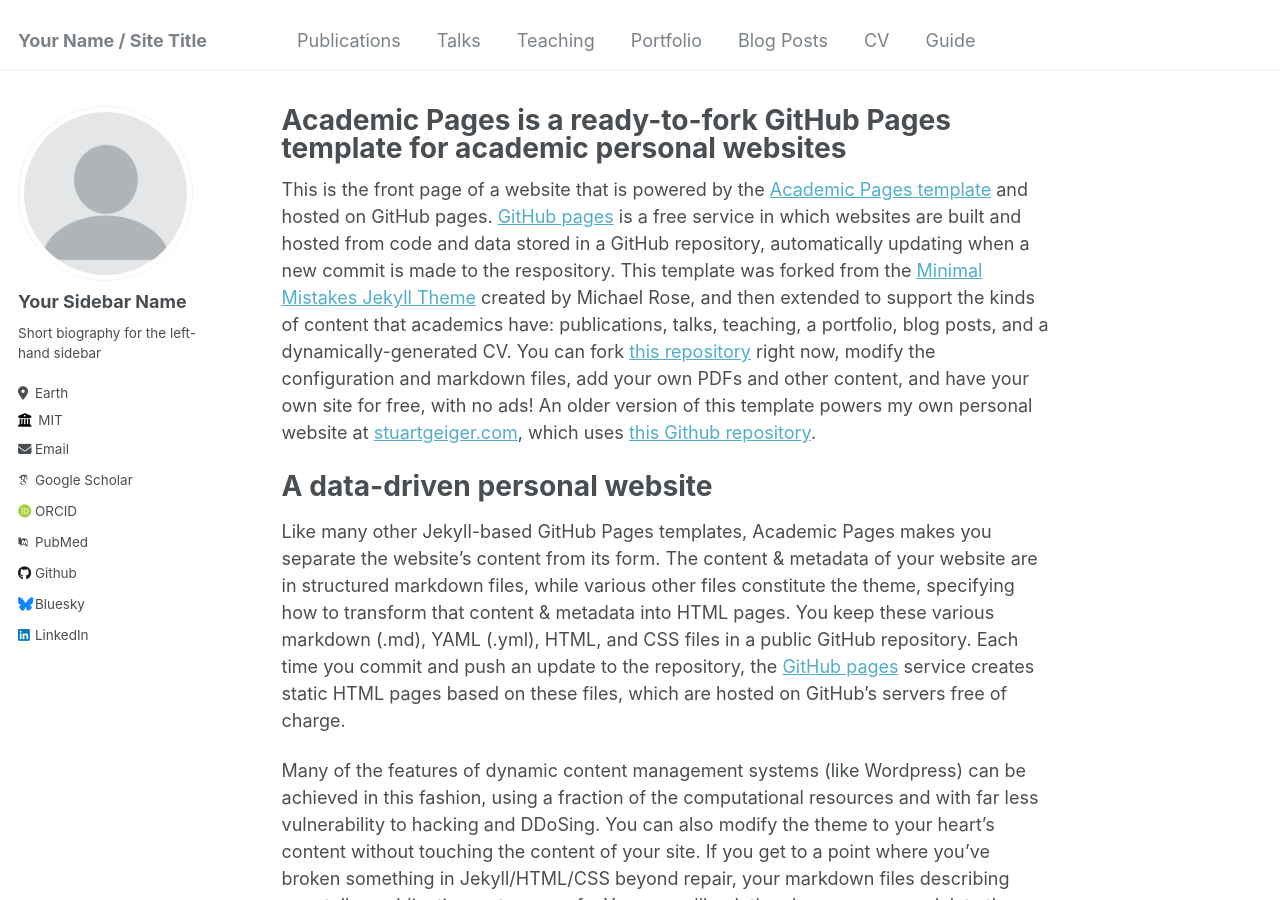
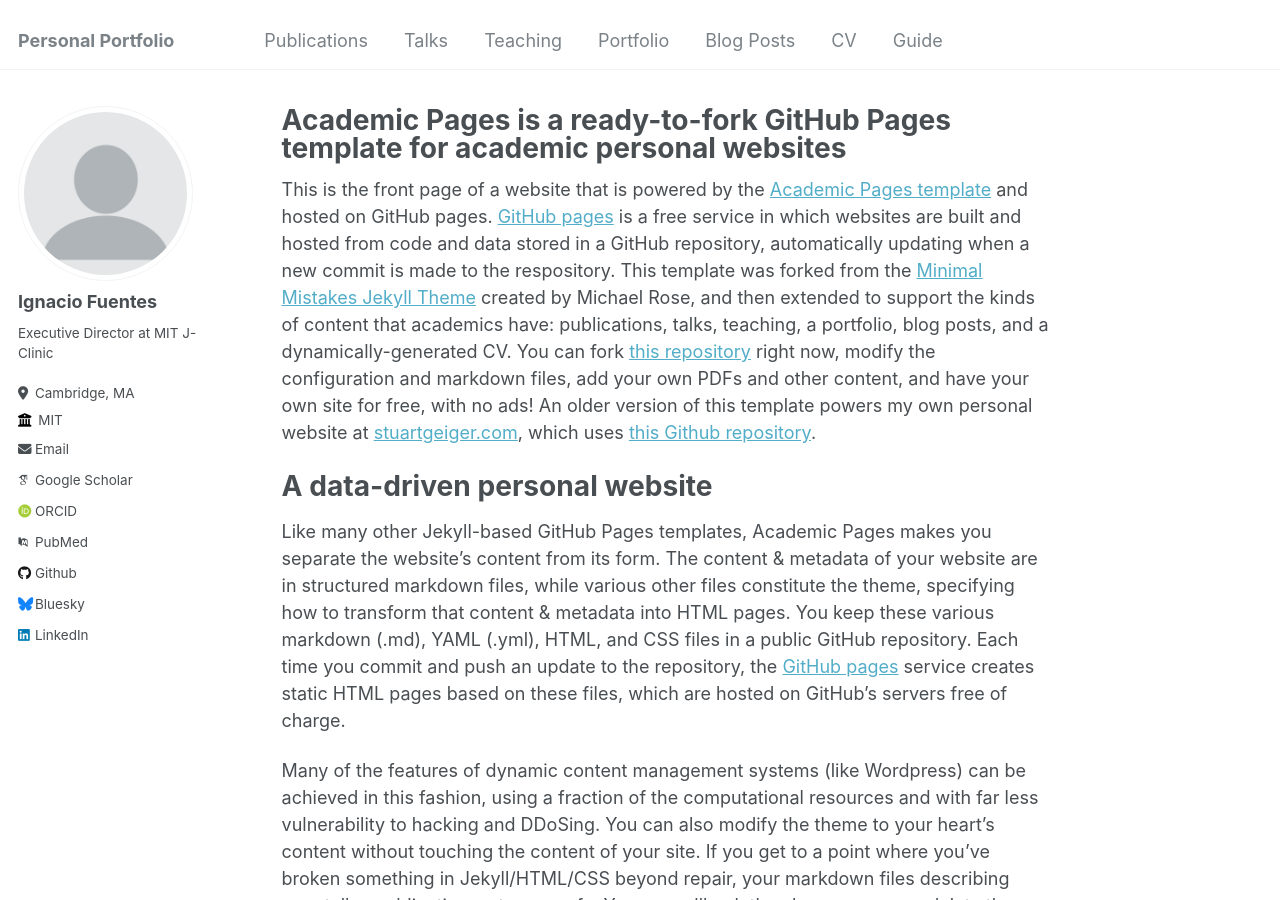
Before and after one commit to ifuentes3/ifuentes3.github.io, a Jekyll site: the page built from _pages/about.md, in a window 1280 px wide and 900 px high. Built offline with Jekyll 4.4.1, drawn with Linux system fonts in a browser that asks for light colours; some web fonts are replaced.

Commit message:
Update _config.yml

```diff
--- a/_config.yml
+++ b/_config.yml
@@ -8,7 +8,7 @@
 
 # Basic Site Settings
 locale                   : "en-US"
-title                    : "Your Name / Site Title"
+title                    : "Personal Portfolio"
 title_separator          : "-"
 name                     : &name "Ignacio Fuentes"
 description              : &description "personal description"
@@ -22,13 +22,13 @@ repository               : "ifuentes3/ifuentes3.github.io"
 author:
   # Biographic information
   avatar           : "profile.png"
-  name             : "Your Sidebar Name"
+  name             : "Ignacio Fuentes"
   pronouns         : # example: "she/her"
-  bio              : "Short biography for the left-hand sidebar"
-  location         : "Earth"
+  bio              : "Executive Director at MIT J-Clinic"
+  location         : "Cambridge, MA"
   employer         : "MIT"
   uri              : # URL
-  email            : "none@example.org"
+  email            : "none@mit.org"
 
   # Academic websites
   arxiv            : # URL - Update with the correct link to your profile
```
